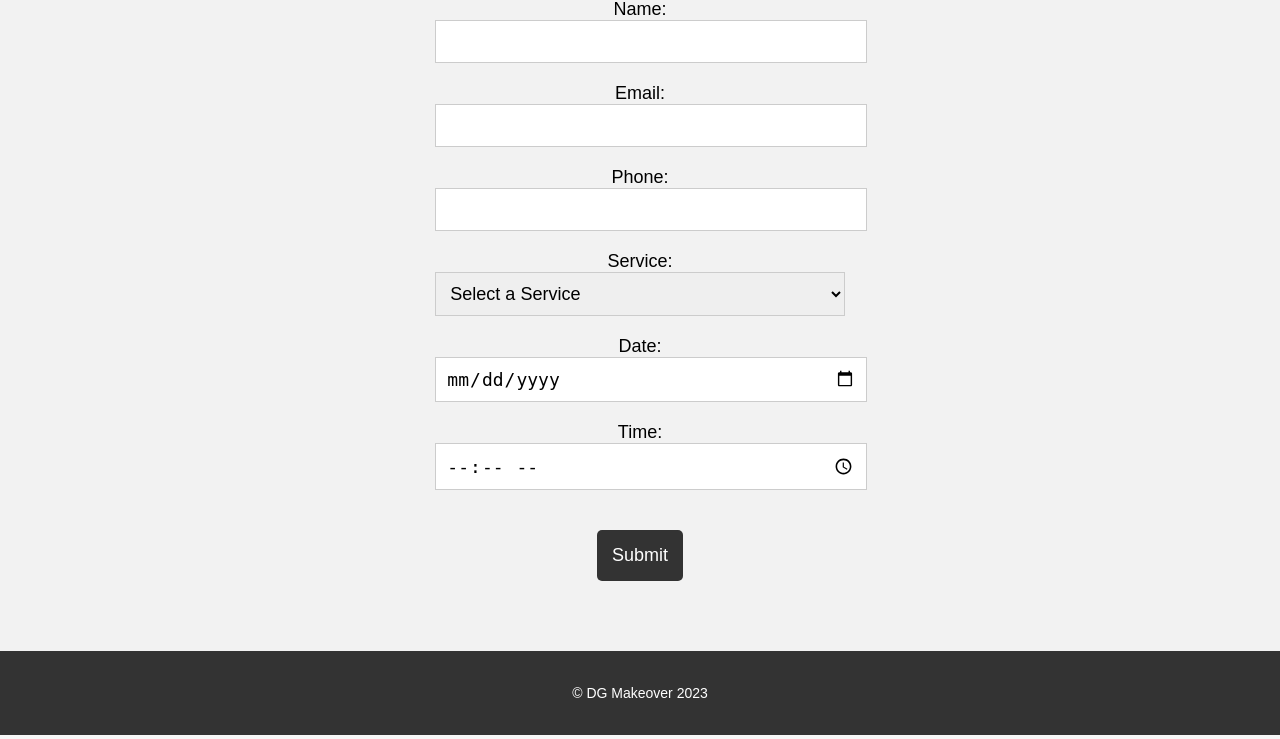
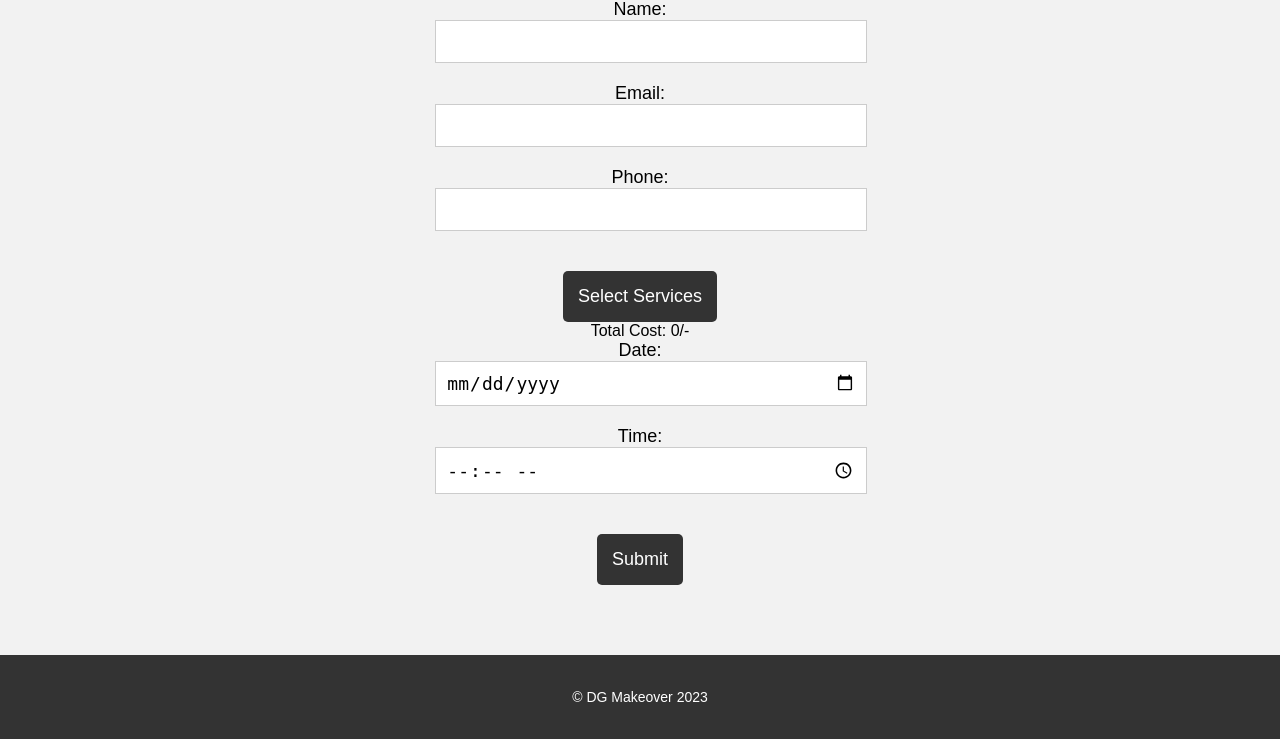
Before and after one commit to Tejz0560/DG_Makeover.github.io, a Flask app: page /book in a window 1280 px wide. Shown: the part 254-993 px from the top of the page. Run offline with Flask 2, Linux system fonts and the light colour scheme.

Commit message:
checkbox for services

```diff
--- a/templates/book.html
+++ b/templates/book.html
@@ -122,8 +122,55 @@
 .booking-section button:hover {
   background-color: #444;
 }
+form {
+  display: flex;
+  flex-direction: column;
+  align-items: center;
+}
 
+select {
+  width: 300px;
+  height: 100px;
+}
 
+#totalCost {
+  display: flex;
+  flex-direction: column;
+  align-items: center;
+  margin-top: 20px;
+}
+
+.dropdown {
+    position: relative;
+    display: inline-block;
+  }
+
+  .dropdown-content {
+    display: none;
+    position: absolute;
+    z-index: 1;
+    background-color: #f9f9f9;
+    min-width: 160px;
+    box-shadow: 0px 8px 16px 0px rgba(0,0,0,0.2);
+    padding: 12px 16px;
+  }
+
+  .dropdown:hover .dropdown-content {
+    display: block;
+  }
+
+  .dropdown-item {
+    display: flex;
+    align-items: center;
+  }
+
+  .dropdown-checkbox {
+    margin-right: 10px;
+  }
+
+  .dropdown-label {
+    font-size: 14px;
+  }
   </style>
   <title>DG Makeover | BOOK</title>
 </head>
@@ -154,7 +201,59 @@
         <label for="phone">Phone:</label>
         <input type="tel" id="phone" name="phone" required>
       </div>
-      <div class="form-group">
+
+      <!-- <div class="dropdown">
+        <button class="dropdown-toggle" type="button" id="dropdownMenuButton" data-toggle="dropdown" aria-haspopup="true" aria-expanded="false">
+          Select Services
+        </button>
+        <div class="dropdown-menu" aria-labelledby="dropdownMenuButton">
+          <label><input type="checkbox" value="299" class="service-option">Hair Cut (Any) - 299/-</label>
+          <label><input type="checkbox" value="499" class="service-option">Wax (Hand+Leg) + U. Arms + Eyebrows + U. Lips - 499/-</label>
+          <label><input type="checkbox" value="1199" class="service-option">Head Massage + Any Hair Cut + Wax (Hand+Leg) - 1199/-</label>
+           Add more service options here
+        </div>
+      </div> -->
+      <div class="dropdown">
+        <button>Select Services</button>
+        <div class="dropdown-content">
+          <div class="dropdown-item">
+            <input type="checkbox" value="299"  class="dropdown-checkbox" id="service-1">
+            <label class="dropdown-label" for="service-1">Hair Cut (Any)</label>
+          </div>
+          <div class="dropdown-item">
+            <input type="checkbox" value="499" class="dropdown-checkbox" id="service-2">
+            <label class="dropdown-label" for="service-2">Wax (Hand+Leg) + U. Arms + Eyebrows + U. Lips</label>
+          </div>
+          <div class="dropdown-item">
+            <input type="checkbox" value="1199" class="dropdown-checkbox" id="service-3">
+            <label class="dropdown-label" for="service-3">Advance Hair Spa + Hair Cut</label>
+          </div>
+        </div>
+      </div>
+
+      <div id="total-cost">Total Cost: 0/-</div>
+
+
+
+      <!-- <form id="bookingForm">
+        <label for="services">Select Services:</label>
+        <select multiple multiple id="services">
+          <option type = "checkbox" value="hairCut-299">Hair Cut - 299/-</option>
+          <option value="wax-499">Wax (Hand+Leg) + U. Arms + Eyebrows + U. Lips - 499/-</option>
+          <option value="advanceHairSpa-899">Advance Hair Spa + Hair Cut - 899/-</option>
+          <option value="cleanUp-1199">Clean up + Root touch up + Eyebrows + Lips - 1199/-</option>
+          <option value="headMassage-1199">Head Massage + Any Hair Cut + Wax (Hand+ Leg) - 1199/-</option>
+          <option value="goldFacial-1499">Gold Facial + Back Polishing+ Wax (Hand+ Leg) - 1499/-</option>
+          <option value="cherylsFacial-1999">Cheryl's Facial + D2 Tan + Pedicure + Manicure - 1999/-</option>
+        </select>
+      </form>
+
+      <div id="totalCost">
+        Total Cost: <span id="costDisplay">0</span>
+      </div> -->
+
+
+      <!-- <div class="form-group">
         <label for="service">Service:</label>
         <select id="service" name="service" required>
           <option value="">Select a Service</option>
@@ -164,7 +263,7 @@
           <option value="nails">Nails</option>
           <option value="massage">Massage</option>
         </select>
-      </div>
+      </div> -->
       <div class="form-group">
         <label for="date">Date:</label>
         <input type="date" id="date" name="date" required>
@@ -181,6 +280,35 @@
     <p>&copy; DG Makeover 2023</p>
   </footer>
   <script>
+    const serviceOptions = document.querySelectorAll('.dropdown-checkbox');
+const totalCost = document.querySelector('#total-cost');
+
+let total = 0;
+
+serviceOptions.forEach(option => {
+  option.addEventListener('change', () => {
+    if (option.checked) {
+      total += parseInt(option.value);
+    } else {
+      total -= parseInt(option.value);
+    }
+
+    totalCost.textContent = `Total Cost: ${total}/-`;
+  });
+});
+
+
+//     document.getElementById("services").addEventListener("change", function() {
+//   let totalCost = 0;
+//   let selectedServices = this.selectedOptions;
+//   for (let i = 0; i < selectedServices.length; i++) {
+//     let serviceCost = parseInt(selectedServices[i].value.split("-")[1]);
+//     totalCost += serviceCost;
+//   }
+//   document.getElementById("costDisplay").innerHTML = totalCost;
+// });
+
+
     function sendWhatsAppMessage() {
       // Get the input values from the form
       var name = document.getElementById("name").value;
```
